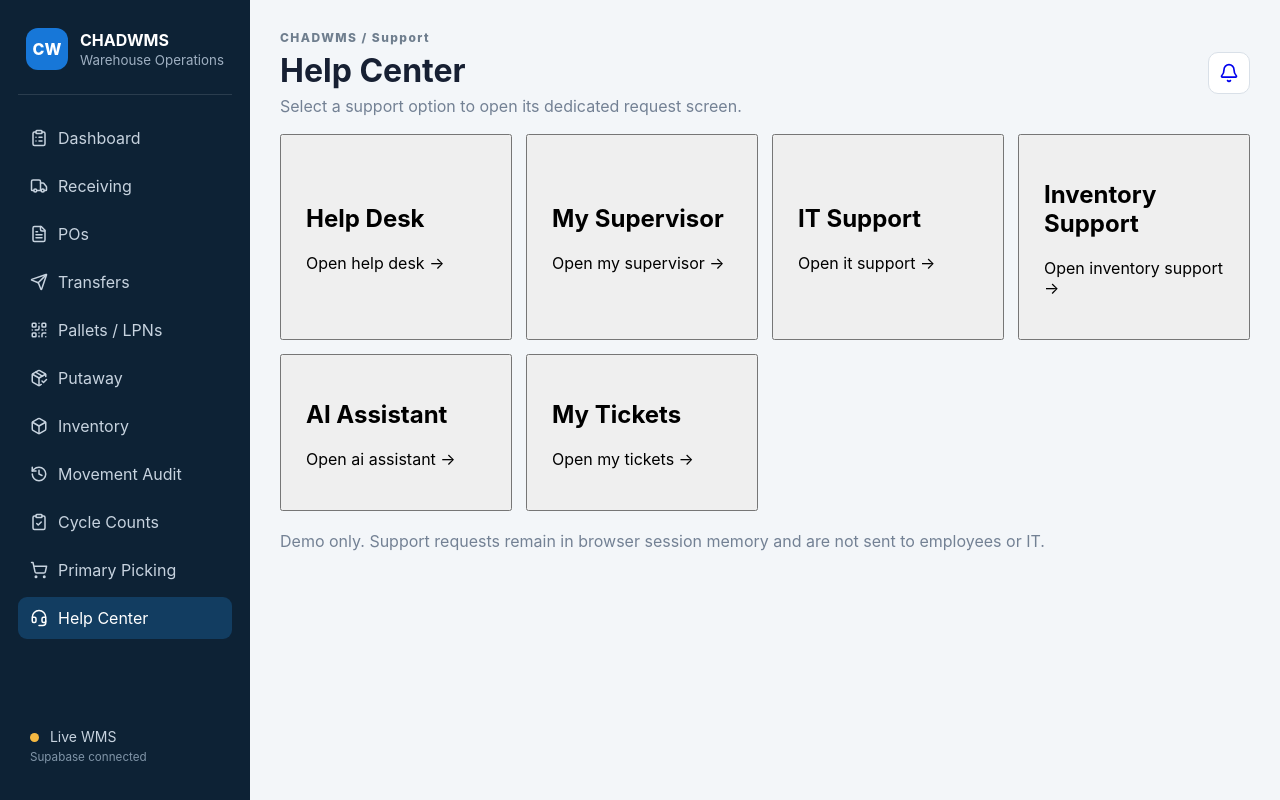
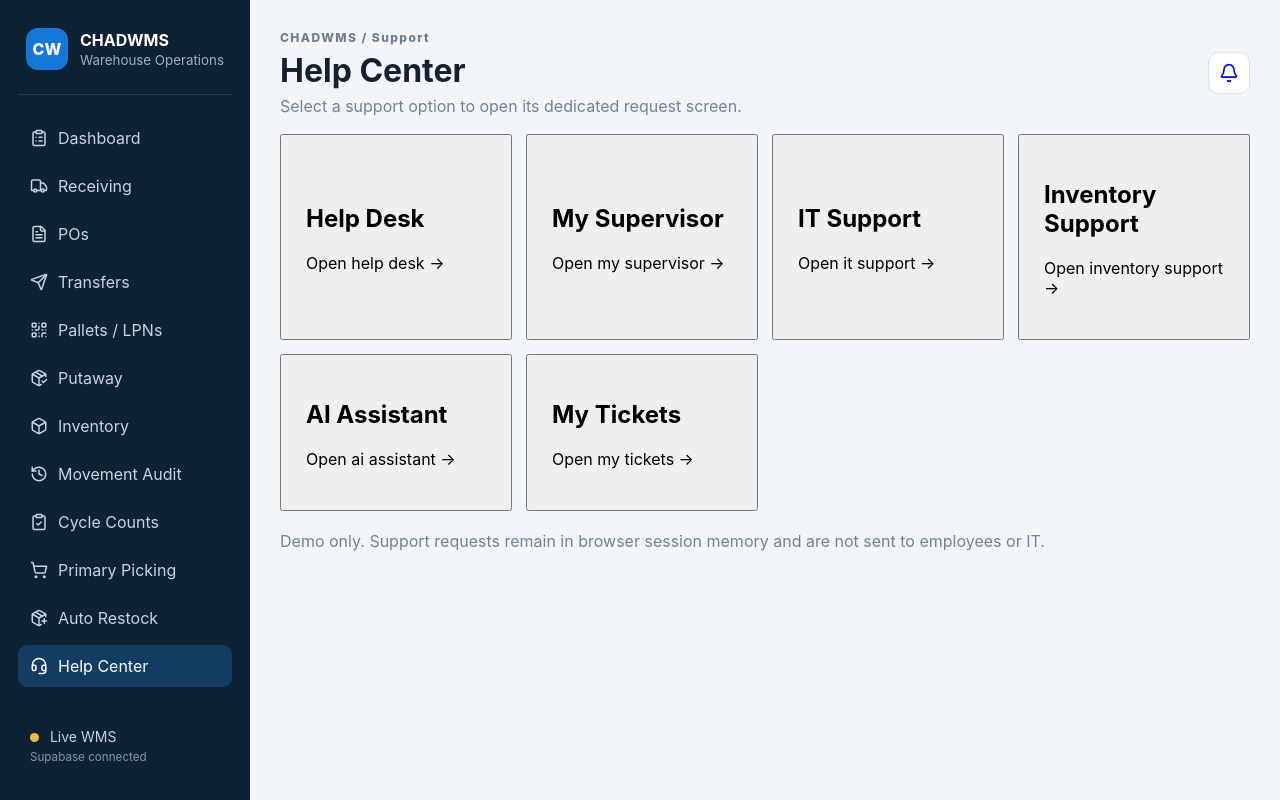
Before and after one commit to ZaspDragon/Chadwell-ERP-WMS-System, a Next.js app: page /help in a window 1280 px wide. Built offline with nearby package versions, Linux system fonts and the light colour scheme.

Commit message:
Add automatic restock preview navigation

```diff
--- a/components/WmsSidebar.tsx
+++ b/components/WmsSidebar.tsx
@@ -14,6 +14,7 @@ import {
   History,
   Headset,
   ClipboardCheck,
+  PackagePlus,
 } from "lucide-react";
 
 const navItems = [
@@ -26,6 +27,7 @@ const navItems = [
   { href: "/inventory/movements", label: "Movement Audit", icon: History },
   { href: "/cycle-counts", label: "Cycle Counts", icon: ClipboardCheck },
   { href: "/primary-picking", label: "Primary Picking", icon: ShoppingCart },
+  { href: "/replenishment", label: "Auto Restock", icon: PackagePlus },
   { href: "/help", label: "Help Center", icon: Headset },
 ];
 
```
